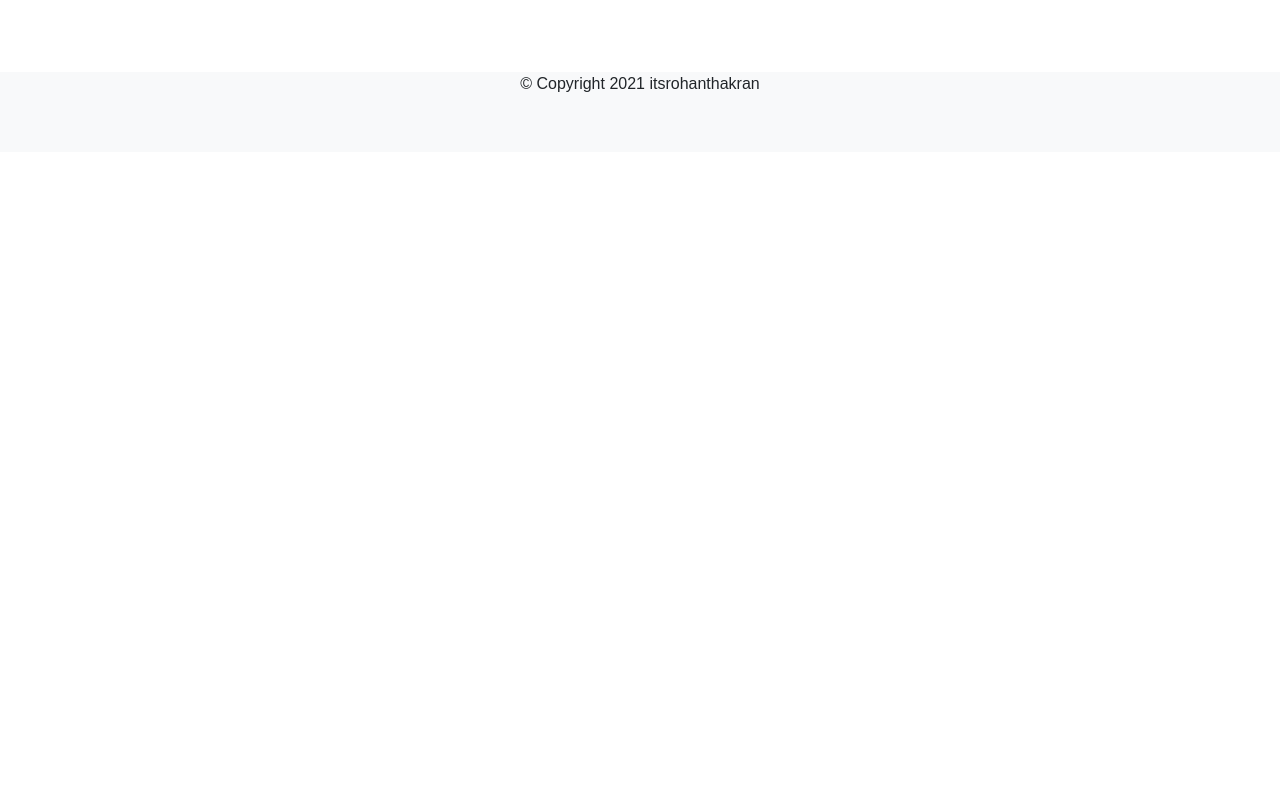
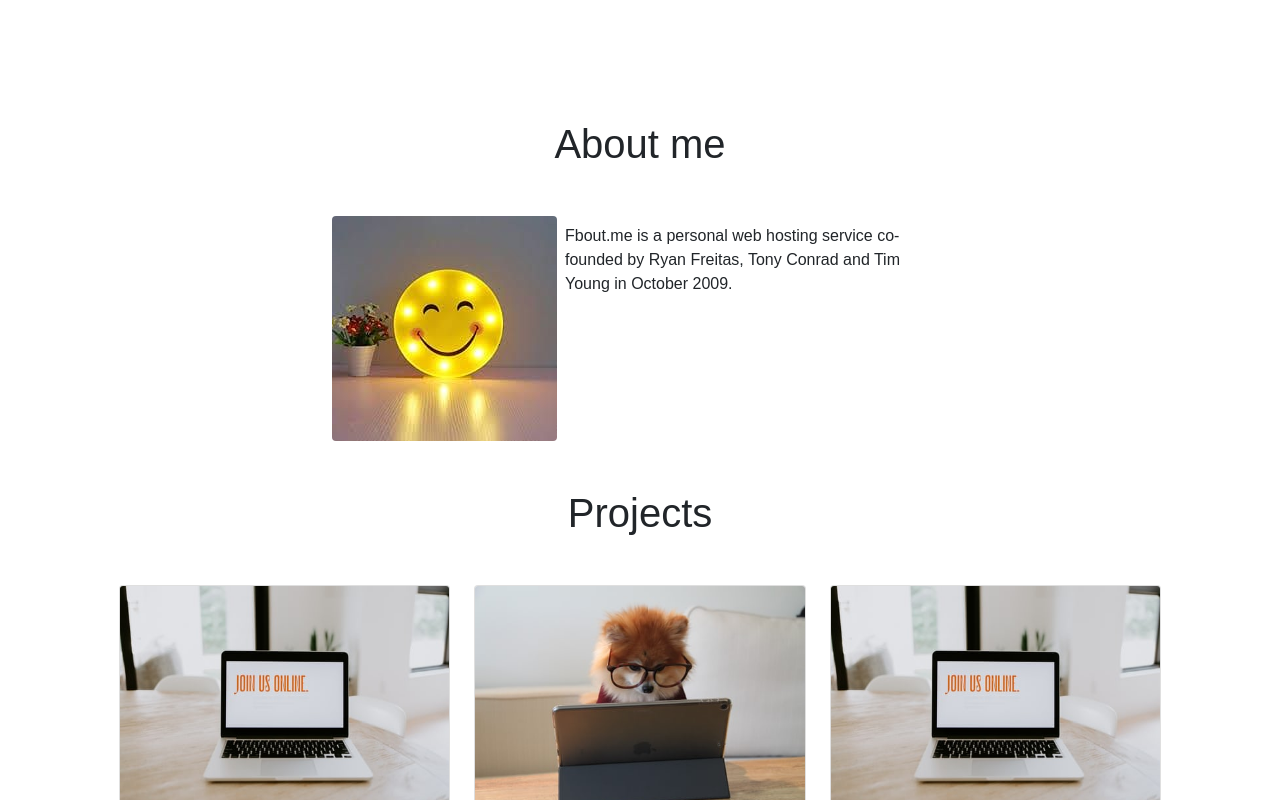
Before and after one commit to rohanthakran/Portfolio, a React (Create React App) app: page /About in a window 1280 px wide. Shown: the part 880-1680 px from the top of the page. Before the commit the page ends 1032 px from the top, so only its background shows below. Built offline with nearby package versions, Linux system fonts and the light colour scheme; a web font is replaced by a local one.

Commit message:
Commit number 2

```diff
--- /dev/null
+++ b/src/AboutMe.jsx
@@ -0,0 +1,25 @@
+import React from  'react'
+import img1 from "./dp.jpg"
+const AboutMe =() =>{
+        return(
+            <React.Fragment>
+                <section>
+                    <div className="my-5">
+                        <h1 className="text-center">About me</h1>
+                    </div>
+                   <div className="container-fluid">
+                        <div className="row">
+                            <div className="col-md-6 col-10 mx-auto">
+                            <div className="d-flex">
+                            <img src={img1}class="rounded float-start" alt="..."/>
+                            <div class="p-2">Fbout.me is a personal web hosting service co-founded by Ryan Freitas, Tony Conrad and Tim Young in October 2009.</div>
+                            </div>
+                            </div>
+
+                        </div>
+                   </div>
+                </section>
+            </React.Fragment>
+        )
+}
+export default AboutMe
--- a/src/App.jsx
+++ b/src/App.jsx
@@ -9,6 +9,7 @@ import Projects from './Projects';
 import Error from './Error';
 import NavBar from './NavBar';
 import {Route,Router,Switch} from "react-router-dom";
+import AboutMe from "./AboutMe";
 
 const App = () =>{
     return (
@@ -22,6 +23,8 @@ const App = () =>{
         <Route component={Error}/>
 
        </Switch>
+       <AboutMe/>
+       <Projects/>
       <Footer/>
         </React.Fragment>
 
--- a/src/index.css
+++ b/src/index.css
@@ -69,8 +69,11 @@ code {
     background-color:white;
     margin-top: auto;
 
-  }
-
+  }.card:hover{
+    transition: .4s;
+    transform: scale(1.05);
+ box-shadow: 0 10px 20px rgba(0,0,0,.12), 0 4px 8px rgba(0,0,0,.06);
+}
 @-webkit-keyframes up-down{
 0% {
     transform: translateY(10px)
```
Also changed, not shown: src/dp.jpg (added), 1 other file (tests, documents, lock files or other folders).
